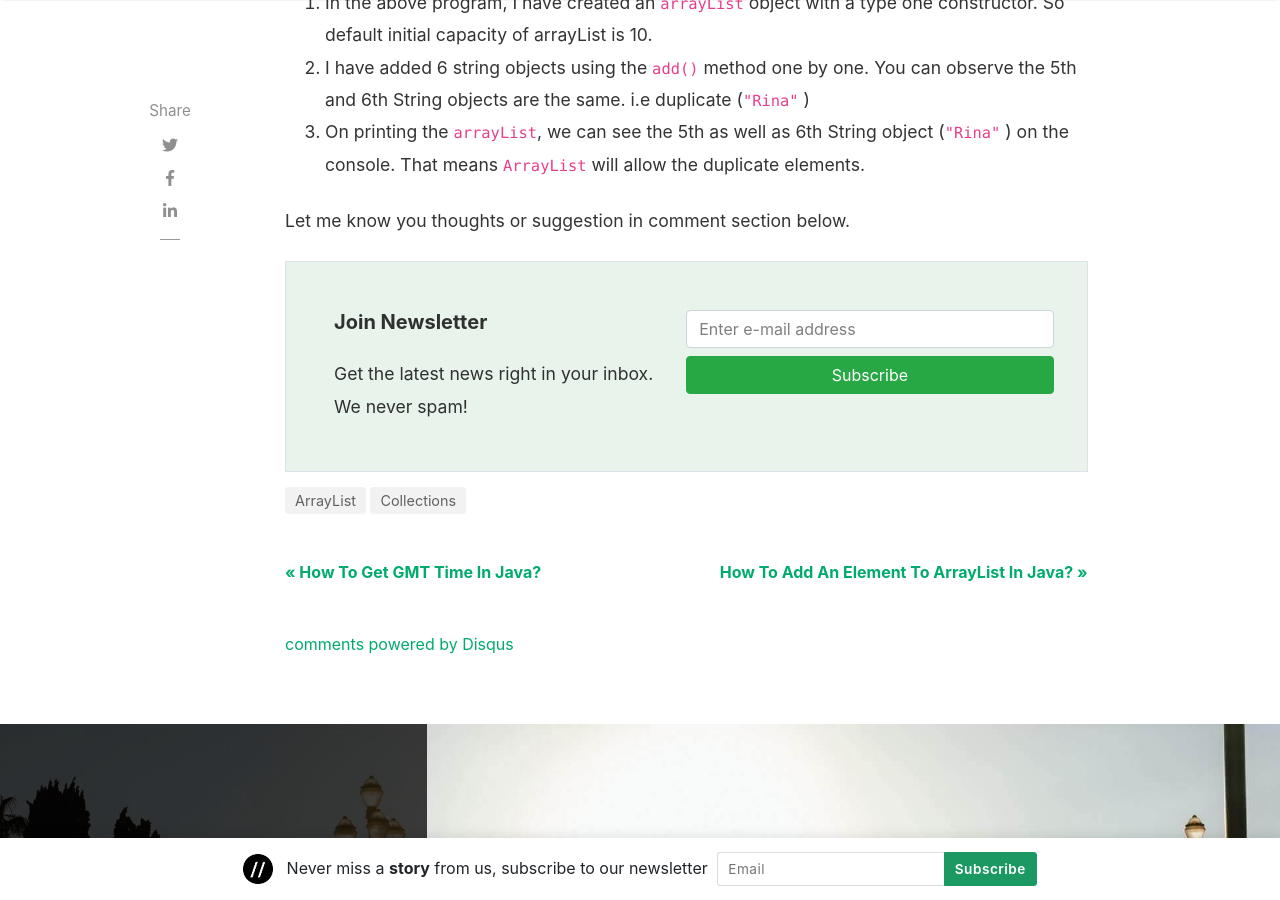
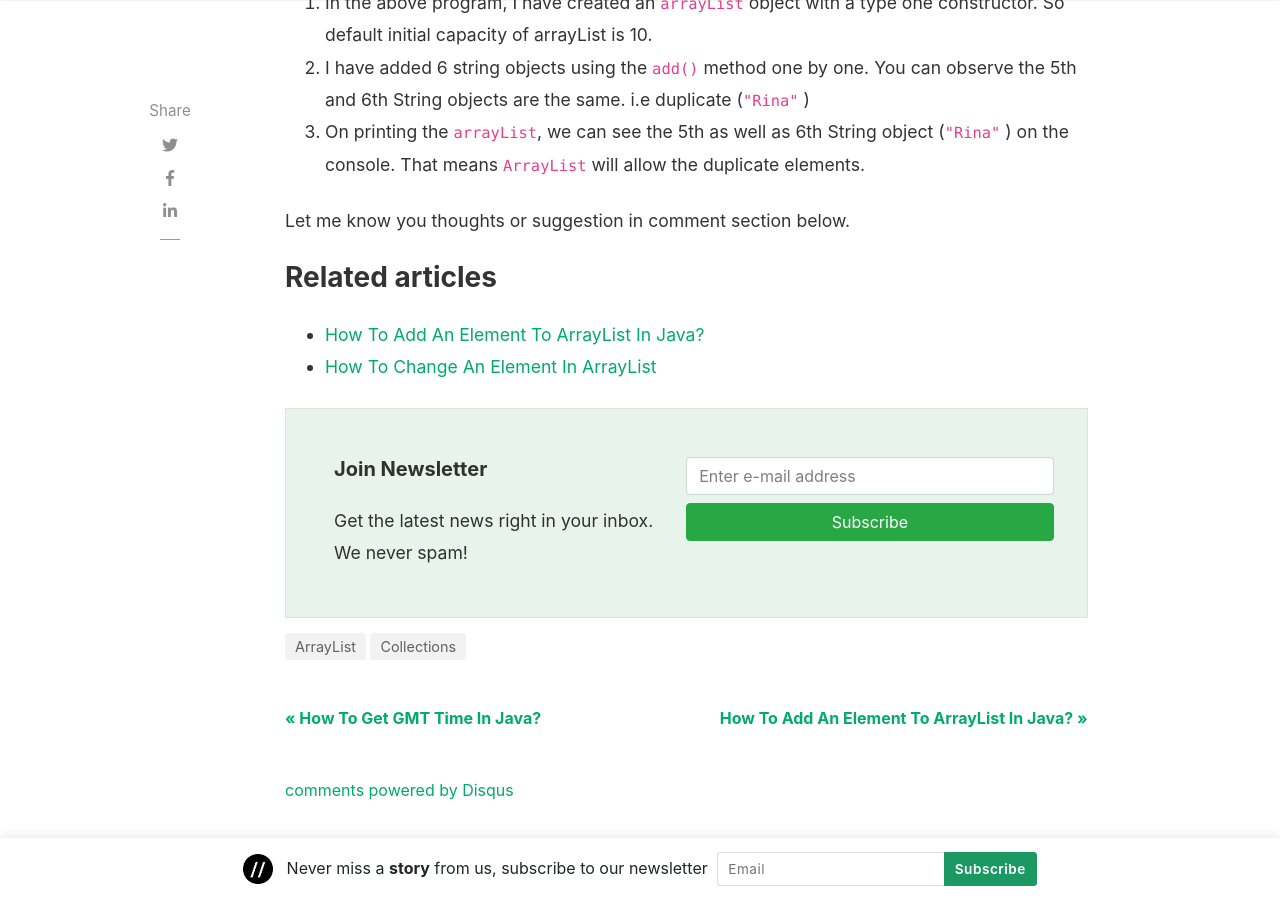
Before and after one commit to coderolls/coderolls-blog, a Jekyll site: the page built from _posts/collections/arraylist/2021-11-24-arraylist-in-java.md, in a window 1280 px wide and 900 px high, scrolled down 4633 px. Built offline with Jekyll 4.4.1, drawn with Linux system fonts in a browser that asks for light colours; nearby versions of some CDN libraries; comment, search, counter and statistics services are not loaded.

Commit message:
Add related articles in arraylist article

```diff
--- a/_posts/collections/arraylist/2021-11-24-arraylist-in-java.md
+++ b/_posts/collections/arraylist/2021-11-24-arraylist-in-java.md
@@ -153,3 +153,8 @@ public class ArrayListDuplicate {
 3. On printing the `arrayList`, we can see the 5th as well as 6th String object (`"Rina"` ) on the console. That means `ArrayList` will allow the duplicate elements.
 
 Let me know you thoughts or suggestion in comment section below.
+
+### Related articles
+
+- [How To Add An Element To ArrayList In Java?](https://coderolls.com/add-element-in-arraylist/)
+- [How To Change An Element In ArrayList](https://coderolls.com/change-element-in-arraylist/)
```
